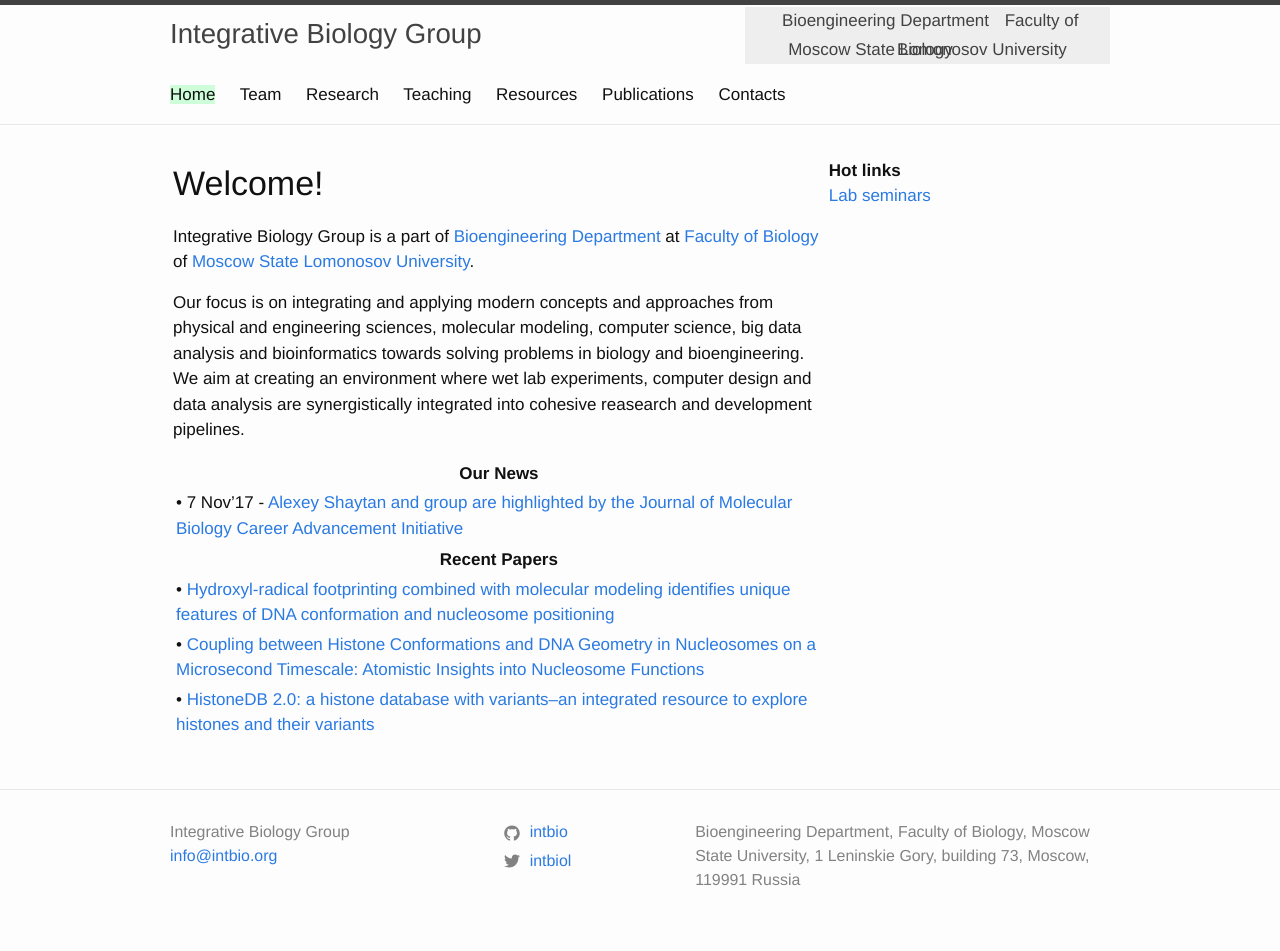
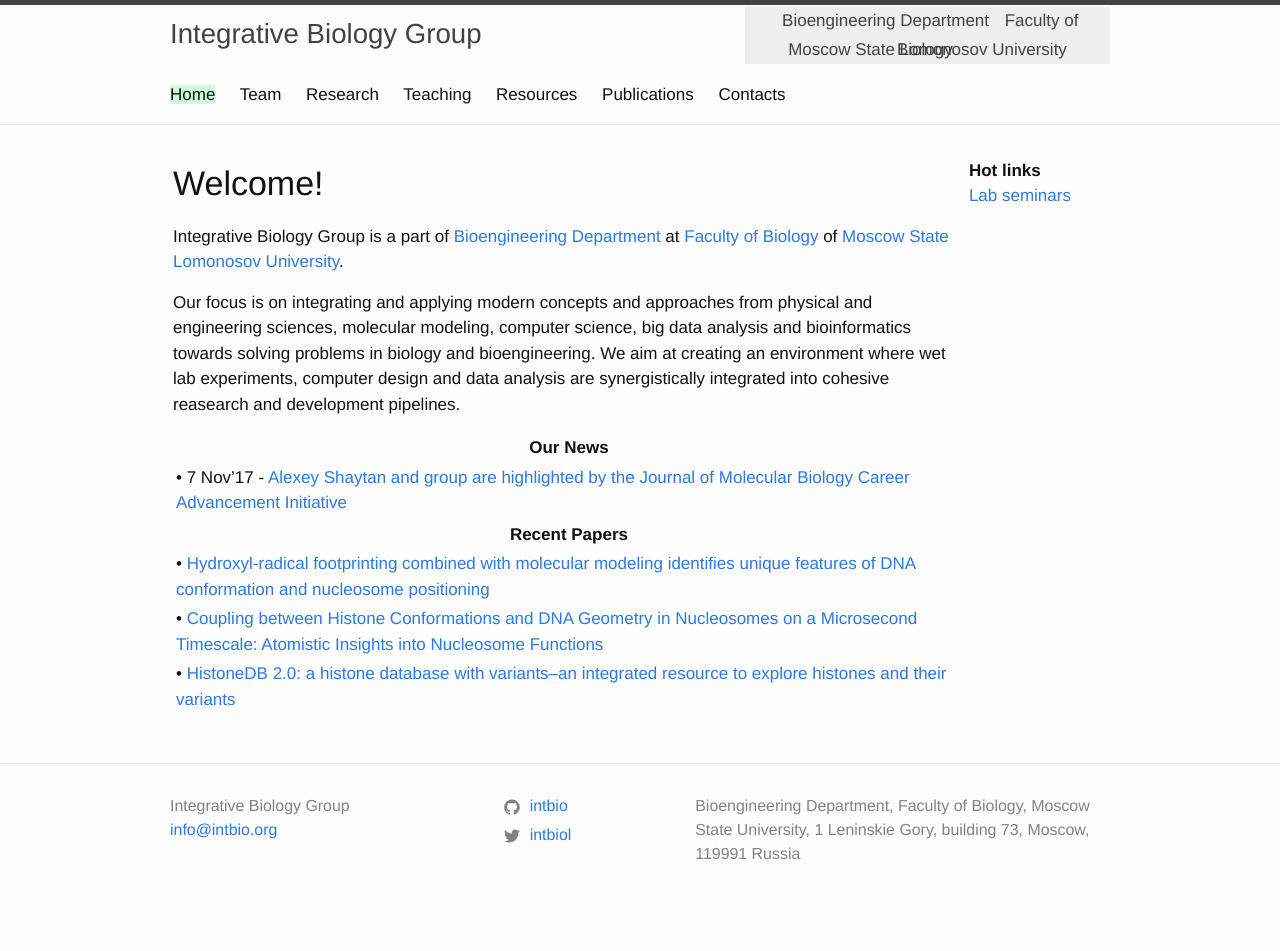
Before and after one commit to v-adlerberg/intbio.github.io, a Jekyll site: the page built from index.md, in a window 1280 px wide. Built offline with Jekyll 4.4.1, drawn with Linux system fonts in a browser that asks for light colours; after the commit the page ends 926 px from its top, so only the background shows below that.

Commit message:
Update home.html

```diff
--- a/_layouts/home.html
+++ b/_layouts/home.html
@@ -11,8 +11,8 @@
       <div class="wrapper">
 <!-- <h1 class="page-heading">Posts</h1> -->
   <table>
-  <col width="70%">
-  <col width="30%">
+  <col width="85%">
+  <col width="15%">
    <tr>
     <td>
   {{ content }}
```
